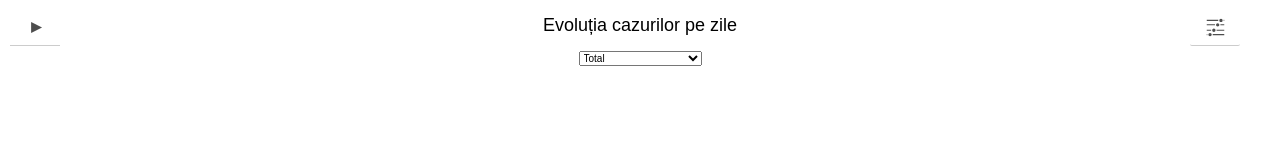
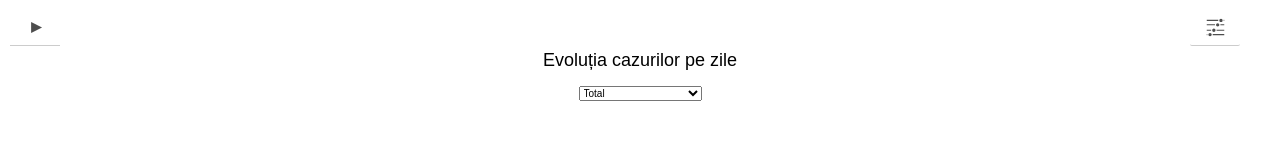
Before and after one commit to alexaac/covid-19-ro-cases-per-day, a plain HTML site: page index.html in a window 1280 px wide. Drawn offline with Linux system fonts and the light colour scheme; no server answers.

Commit message:
Top margin

```diff
--- a/css/main.css
+++ b/css/main.css
@@ -29,7 +29,7 @@ text {
 }
 
 .wrapper {
-    margin: 0 20;
+    margin-top: 50px;
     max-width: 1200px;
     margin-left: auto;
     margin-right: auto;
```
Also changed, not shown: img/og_image_pd_en_1200_630.png.
